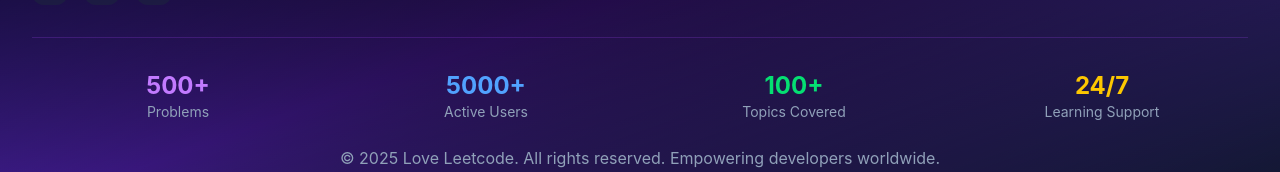
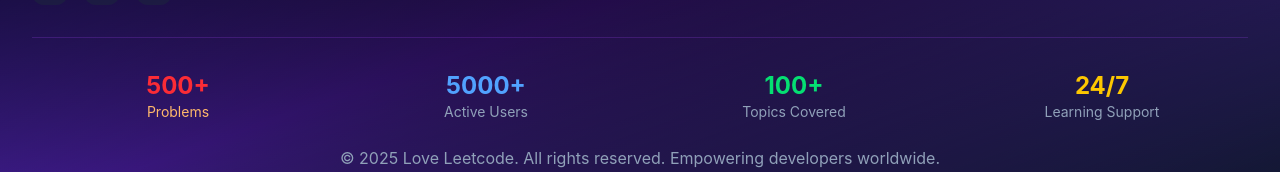
Before and after one commit to kevish-is-building/love-leetcode-frontend, a React (Vite) app: page / in a window 1280 px wide. Shown: the part 2736-2908 px from the top of the page. Built offline with nearby package versions, Linux system fonts and the light colour scheme; no server answers.

Commit message:
Changed-color-of-text-in-footer

```diff
--- a/src/components/Footer.jsx
+++ b/src/components/Footer.jsx
@@ -92,8 +92,8 @@
         <div className="border-t border-purple-500/20 mt-8 pt-8">
           <div className="grid grid-cols-2 md:grid-cols-4 gap-4 mb-6">
             <div className="text-center">
-              <div className="text-2xl font-bold text-purple-400">500+</div>
-              <div className="text-sm text-slate-400">Problems</div>
+             <div className="text-2xl font-bold text-red-500">500+</div>
+             <div className="text-sm text-orange-300">Problems</div>
             </div>
             <div className="text-center">
               <div className="text-2xl font-bold text-blue-400">5000+</div>
```
